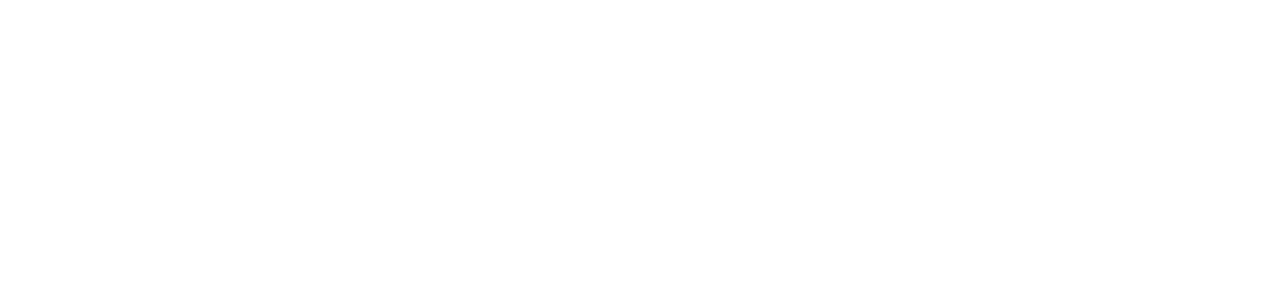
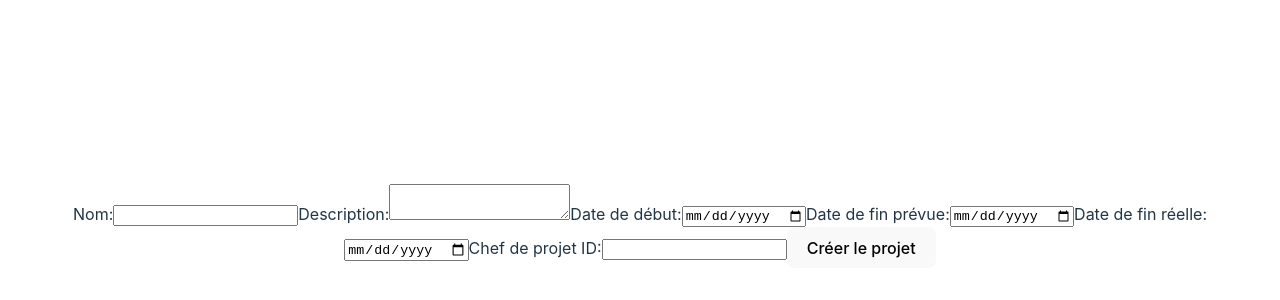
Before and after one commit to yacine977/frontend-gestion-projet, a React (Vite) app: page /creer-projet in a window 1280 px wide. Before the commit this address had no page. Shown: the part 174-474 px from the top of the page. Built offline with nearby package versions, Linux system fonts and the light colour scheme.

Commit message:
Création du composant CreerProjet et ajout de sa route dans App.jsx

```diff
--- a/src/App.jsx
+++ b/src/App.jsx
@@ -3,6 +3,7 @@
 
 import './App.css';
 import ListeDesProjets from './composants/ListeDesProjets';
+import CreerProjet from './composants/CreerProjet';
 import HomePage from './composants/HomePage';
 
 function App() {
@@ -14,6 +15,7 @@
 
         <Routes>
           <Route path="/projets" element={<ListeDesProjets />} /> {/* Modifiez cette ligne */}
+          <Route path="/creer-projet" element={<CreerProjet />} /> {/* Modifiez cette ligne */}
           <Route path="/" element={<HomePage />} />
         </Routes>
       </div>
--- /dev/null
+++ b/src/composants/CreerProjet.jsx
@@ -0,0 +1,62 @@
+import { useState } from 'react';
+
+function CreerProjet() {
+  const [nom, setNom] = useState('');
+  const [description, setDescription] = useState('');
+  const [dateDebut, setDateDebut] = useState('');
+  const [dateFinPrevu, setDateFinPrevu] = useState('');
+  const [dateFinReel, setDateFinReel] = useState('');
+  const [chefDeProjetId, setChefDeProjetId] = useState('');
+
+  const handleSubmit = async (event) => {
+    event.preventDefault();
+
+    const projet = { nom, description, dateDebut, dateFinPrevu, dateFinReel, chefDeProjetId };
+
+    const response = await fetch('http://localhost:3000/projet', {
+      method: 'POST',
+      headers: {
+        'Content-Type': 'application/json',
+      },
+      body: JSON.stringify(projet),
+    });
+
+    if (response.ok) {
+      alert('Projet créé avec succès');
+    } else {
+      alert('Erreur lors de la création du projet');
+    }
+  };
+
+  return (
+    <form onSubmit={handleSubmit}>
+      <label>
+        Nom:
+        <input type="text" value={nom} onChange={(e) => setNom(e.target.value)} required />
+      </label>
+      <label>
+        Description:
+        <textarea value={description} onChange={(e) => setDescription(e.target.value)} required />
+      </label>
+      <label>
+        Date de début:
+        <input type="date" value={dateDebut} onChange={(e) => setDateDebut(e.target.value)} required />
+      </label>
+      <label>
+        Date de fin prévue:
+        <input type="date" value={dateFinPrevu} onChange={(e) => setDateFinPrevu(e.target.value)} required />
+      </label>
+      <label>
+        Date de fin réelle:
+        <input type="date" value={dateFinReel} onChange={(e) => setDateFinReel(e.target.value)} />
+      </label>
+      <label>
+        Chef de projet ID:
+        <input type="number" value={chefDeProjetId} onChange={(e) => setChefDeProjetId(e.target.value)} required />
+      </label>
+      <button type="submit">Créer le projet</button>
+    </form>
+  );
+}
+
+export default CreerProjet;
```
